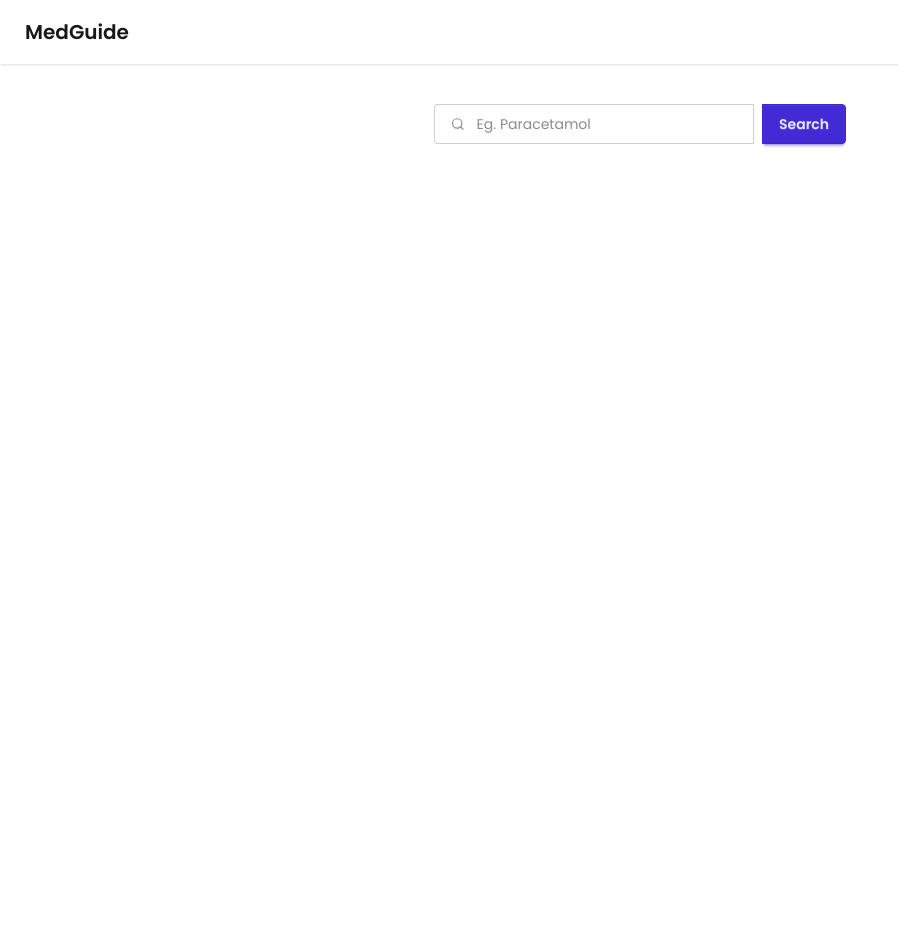
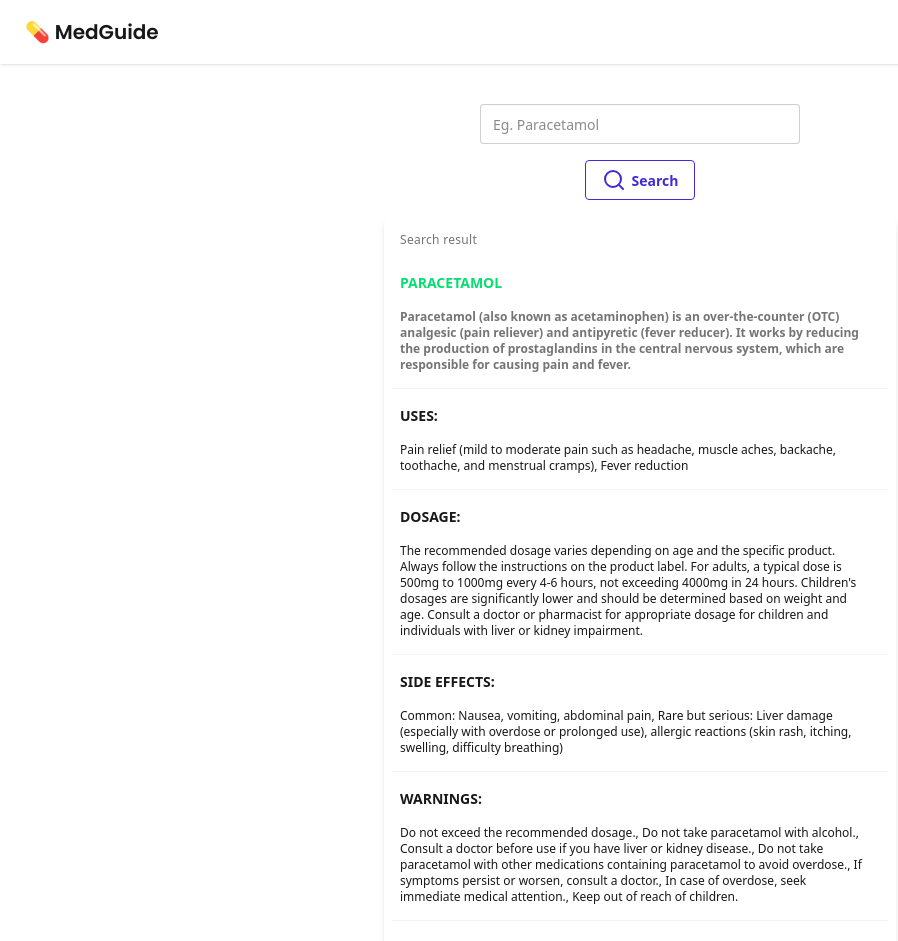
Before and after one commit to milan-sony/MedGuide, a React (Vite) app: page /search in a window 1280 px wide. Shown: the top 941 px of the page, without its empty margins (0-898 px from the left). Before the commit the page ends 800 px from the top, so only its background shows below. Built offline with nearby package versions, Linux system fonts and the light colour scheme.

Commit message:
style: ui modified

```diff
--- a/src/pages/IndexPage/IndexPage.jsx
+++ b/src/pages/IndexPage/IndexPage.jsx
@@ -1,6 +1,5 @@
 import React from 'react'
 import { Link } from 'react-router'
-import { Search } from 'lucide-react'
 import "./IndexPage.css"
 
 function IndexPage() {
@@ -13,7 +12,7 @@ function IndexPage() {
                         <p className="py-6 main-text">
                             An<span className="badge badge-soft badge-primary font-mono uppercase">AI-powered</span>app that offers detailed medicine descriptions💊
                         </p>
-                        <Link to={"/search"} className='btn btn-primary sub-text'><span><Search color="white" /></span>Search</Link>
+                        <Link to={"/search"} className='btn btn-primary sub-text'>Try for free 😄</Link>
                     </div>
                 </div>
             </div>
--- a/src/pages/NoPage/NoPage.jsx
+++ b/src/pages/NoPage/NoPage.jsx
@@ -1,10 +1,12 @@
 import React from 'react'
+import { Link } from 'react-router'
 
 function NoPage() {
     return (
         <div className='w-full h-screen flex flex-col justify-center items-center'>
             <h1 className='main-text text-5xl font-black'>404</h1>
-            <p className='font-mono text-xl'>Page not found !</p>
+            <p className='font-mono text-xl mb-4'>Page not found !</p>
+            <Link to={"/"} className='btn btn-primary sub-text'>🏡 Home</Link>
         </div>
     )
 }
--- a/src/pages/SearchPage/SearchPage.jsx
+++ b/src/pages/SearchPage/SearchPage.jsx
@@ -15,34 +15,100 @@ function SearchPage() {
 
     return (
         <div className='w-full h-dvh'>
+
+            {/* Navbar */}
             <div className="navbar bg-base-100 shadow-sm">
-                <Link to="/" className="btn btn-ghost text-xl main-text">MedGuide</Link>
+                <Link to="/" className="btn btn-ghost text-xl main-text">💊 MedGuide</Link>
             </div>
-            <div className='flex justify-center items-center mt-10'>
-                <div className="join">
-                    <div>
-                        <label className="input validator join-item">
-                            <Search className="h-[1em] opacity-50" />
-                            <input
-                                type="text"
-                                name='medName'
-                                value={medName}
-                                onChange={handleInputChange}
-                                placeholder="Eg. Paracetamol"
-                                required
-                                className='main-text'
-                            />
-                        </label>
-                        <div className="validator-hint hidden sub-text">Please enter a medicine name</div>
-                    </div>
-                    <button
-                        className="btn btn-primary join-item main-text"
-                        onClick={searchMedicine}
-                    >
-                        Search
-                    </button>
+
+            <div className='flex flex-col justify-center items-center mt-10'>
+                {/* Search Input */}
+                <input type="text" className="input" name='medName' value={medName} onChange={handleInputChange} placeholder="Eg. Paracetamol" />
+                <button className="btn btn-outline btn-primary mt-4"><Search></Search> Search</button>
+            </div>
+
+            {/* List */}
+            <div className='flex justify-center'>
+
+                <div className='w-lg mt-4 mb-4'>
+                    <ul className="list bg-base-100 rounded-box shadow-md">
+
+                        <li className="p-4 pb-2 text-xs opacity-60 tracking-wide">Search result</li>
+
+                        <li className="list-row">
+                            <div>
+                                <div className='uppercase text-md text-green-400 font-bold mb-4'>Paracetamol</div>
+                                <div className="text-xs font-semibold opacity-60">Paracetamol (also known as acetaminophen) is an over-the-counter (OTC) analgesic (pain reliever) and antipyretic (fever reducer). It works by reducing the production of prostaglandins in the central nervous system, which are responsible for causing pain and fever.</div>
+                            </div>
+                        </li>
+
+                        <li className="list-row">
+                            <div>
+                                <div className='uppercase text-md font-bold'>Uses:</div>
+                            </div>
+                            <p className="list-col-wrap text-xs">
+                                Pain relief (mild to moderate pain such as headache, muscle aches, backache, toothache, and menstrual cramps),
+                                Fever reduction
+                            </p>
+                        </li>
+
+                        <li className="list-row">
+                            <div>
+                                <div className='uppercase text-md font-bold'>Dosage:</div>
+                            </div>
+                            <p className="list-col-wrap text-xs">
+                                The recommended dosage varies depending on age and the specific product.  Always follow the instructions on the product label.  For adults, a typical dose is 500mg to 1000mg every 4-6 hours, not exceeding 4000mg in 24 hours.  Children's dosages are significantly lower and should be determined based on weight and age.  Consult a doctor or pharmacist for appropriate dosage for children and individuals with liver or kidney impairment.
+                            </p>
+                        </li>
+
+                        <li className="list-row">
+                            <div>
+                                <div className='uppercase text-md font-bold'>Side Effects:</div>
+                            </div>
+                            <p className="list-col-wrap text-xs">
+                                Common:  Nausea, vomiting, abdominal pain,
+                                Rare but serious:  Liver damage (especially with overdose or prolonged use), allergic reactions (skin rash, itching, swelling, difficulty breathing)
+                            </p>
+                        </li>
+
+                        <li className="list-row">
+                            <div>
+                                <div className='uppercase text-md font-bold'>Warnings:</div>
+                            </div>
+                            <p className="list-col-wrap text-xs">
+                                Do not exceed the recommended dosage.,
+                                Do not take paracetamol with alcohol.,
+                                Consult a doctor before use if you have liver or kidney disease.,
+                                Do not take paracetamol with other medications containing paracetamol to avoid overdose.,
+                                If symptoms persist or worsen, consult a doctor.,
+                                In case of overdose, seek immediate medical attention.,
+                                Keep out of reach of children.
+                            </p>
+                        </li>
+
+                        <li className="list-row">
+                            <div>
+                                <div className='uppercase text-md font-bold'>Alternatives:</div>
+                            </div>
+                            <p className="list-col-wrap text-xs">
+                                Ibuprofen (for pain and fever),
+                                Aspirin (for pain and fever, but not recommended for children due to Reye's syndrome risk),
+                                Naproxen (for pain and fever)
+                            </p>
+                        </li>
+
+                    </ul>
                 </div>
+
             </div>
+
+            {/* Footer */}
+            <footer className="footer sm:footer-horizontal footer-center text-base-content p-4">
+                <aside>
+                    <p>Made with ❤️ Milan Sony</p>
+                </aside>
+            </footer>
+
         </div>
     );
 }
```
